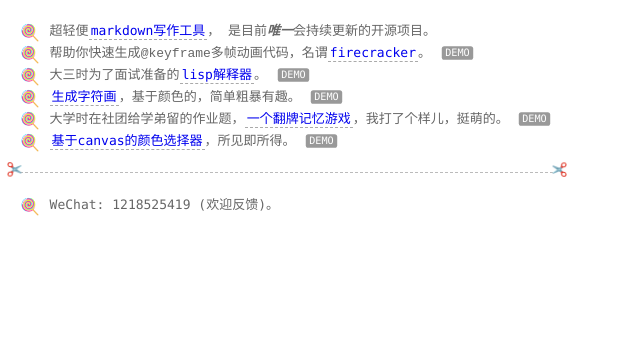
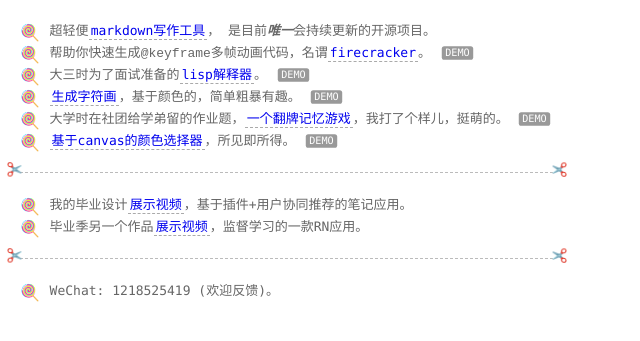
Before and after one commit to liuxing6103/liuxing6103.github.io, a Jekyll site: the page built from laboratory/index.html, in a window 1280 px wide. Shown: the top 341 px of the page, without its empty margins (0-640 px from the left). Built offline with Jekyll 4.4.1, drawn with Linux system fonts in a browser that asks for light colours.

Commit message:
laboratory

```diff
--- a/_layouts/laboratory.html
+++ b/_layouts/laboratory.html
@@ -99,6 +99,11 @@
       </ul>
       <div class="div"></div>
       <ul>
+        <li>我的毕业设计<a target="_blank" href="http://v.youku.com/v_show/id_XMTYyMjk1OTUyOA==.html">展示视频</a>，基于插件+用户协同推荐的笔记应用。</li>
+        <li>毕业季另一个作品<a target="_blank" href="http://v.youku.com/v_show/id_XMTYyMjk2NDY1Mg==.html">展示视频</a>，监督学习的一款RN应用。</li>
+      </ul>
+      <div class="div"></div>
+      <ul>
         <li>WeChat: 1218525419 (欢迎反馈)。</li>
       </ul>
     </div>
```
